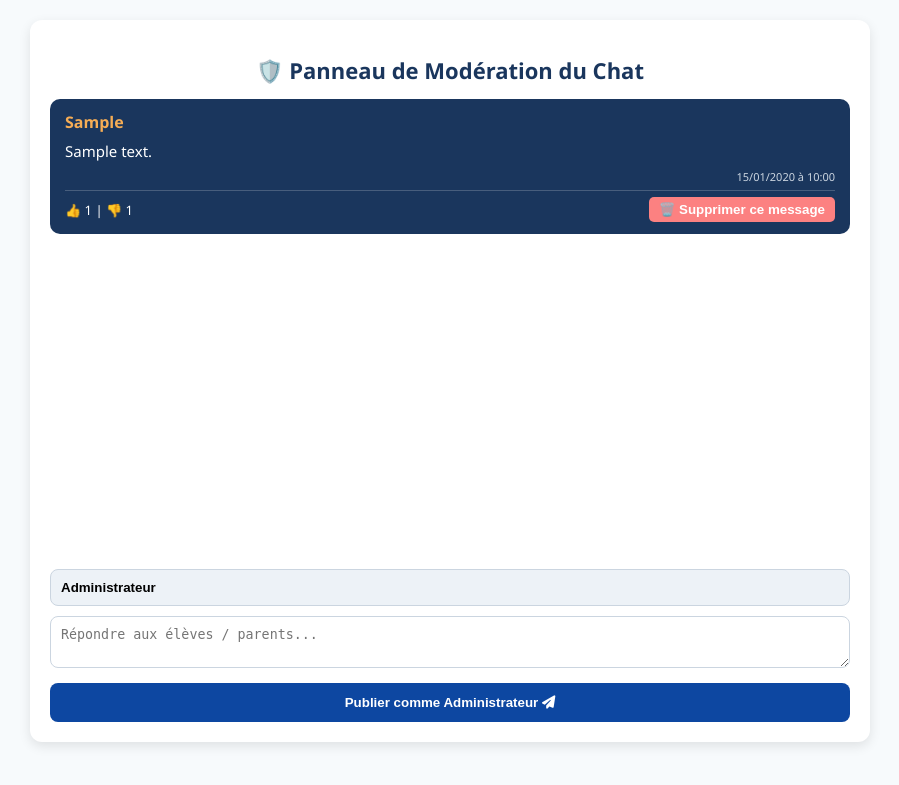
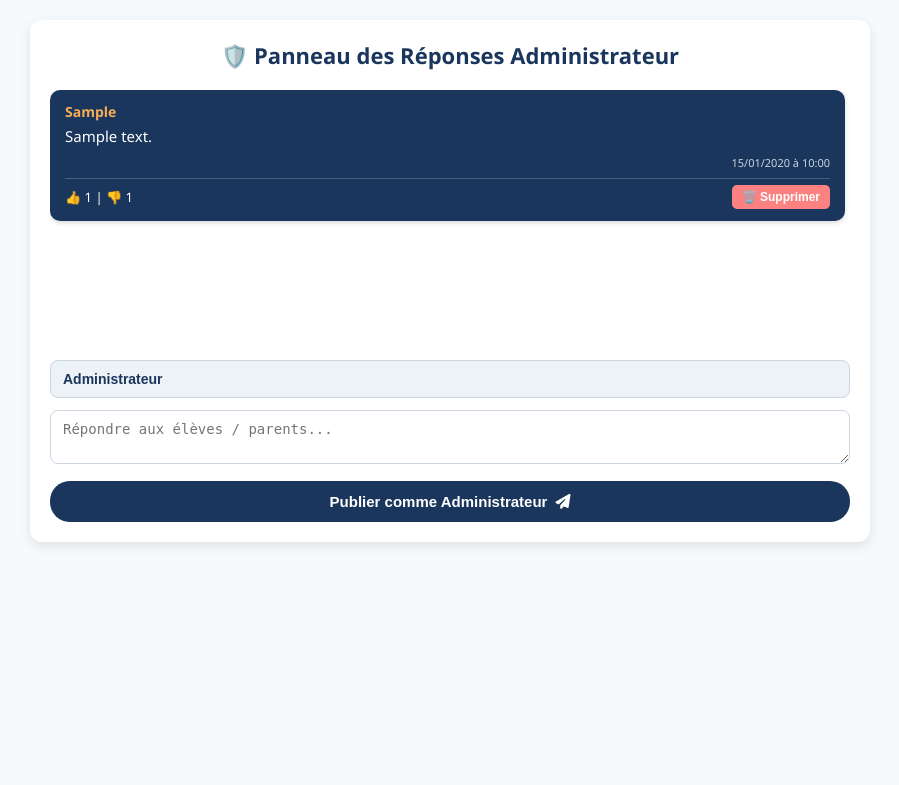
Before and after one commit to marcelomutshaila-hash/Institut-Saint-Charles-Lwanga, a Flask app: page /admin/chat in a window 1280 px wide. Shown: the top 785 px of the page, without its empty margins (190-1089 px from the left). Run offline with Flask 3, Linux system fonts and the light colour scheme; tables that the repository leaves empty hold one stand-in row (values such as "Sample post").

Commit message:
Enhance admin chat UI and functionality
Updated the admin chat interface with improved styles, changed header text, and adjusted message display elements.

```diff
--- a/templates/admin_chat.html
+++ b/templates/admin_chat.html
@@ -6,38 +6,48 @@
     <title>Espace Modération Admin - Institut Saint Charles Lwanga</title>
     <link rel="stylesheet" href="https://cdnjs.cloudflare.com/ajax/libs/font-awesome/6.5.1/css/all.min.css">
     <style>
-        body { font-family: 'Segoe UI', sans-serif; margin: 0; background: #f7fafc; padding: 20px; }
+        body { font-family: 'Segoe UI', Tahoma, Geneva, Verdana, sans-serif; margin: 0; background-color: #f7fafc; padding: 20px; color: #2d3748; }
         .admin-card { max-width: 800px; margin: 0 auto; background: white; border-radius: 12px; padding: 20px; box-shadow: 0 4px 12px rgba(0,0,0,0.1); }
-        h1 { color: #1a365d; text-align: center; font-size: 22px; }
-        .chat-messages { height: 450px; overflow-y: auto; margin-bottom: 20px; }
-        .send-btn { background: #0d47a1; color: white; border: none; padding: 12px 20px; border-radius: 8px; font-weight: bold; cursor: pointer; width: 100%; }
-        .input-group { margin-bottom: 10px; }
-        .input-group input, .input-group textarea { width: 100%; padding: 10px; border: 1px solid #cbd5e0; border-radius: 8px; box-sizing: border-box; }
+        h1 { color: #1a365d; text-align: center; font-size: 22px; margin-top: 0; margin-bottom: 20px; }
+        .chat-messages { min-height: 250px; max-height: 450px; overflow-y: auto; margin-bottom: 20px; padding-right: 5px; }
+        .input-group { margin-bottom: 12px; }
+        .input-group input, .input-group textarea { width: 100%; padding: 10px 12px; border: 1px solid #cbd5e0; border-radius: 8px; font-size: 14px; box-sizing: border-box; }
+        .send-btn { background-color: #1a365d; color: white; border: none; padding: 12px 20px; border-radius: 20px; font-weight: bold; cursor: pointer; width: 100%; font-size: 15px; display: flex; align-items: center; justify-content: center; gap: 8px; }
+        .send-btn:hover { background-color: #0d47a1; }
     </style>
 </head>
 <body>
 
 <div class="admin-card">
-    <h1>🛡️ Panneau de Modération du Chat</h1>
+    <h1>🛡️ Panneau des Réponses Administrateur</h1>
 
-    <div class="chat-messages" id="zone-admin-messages"></div>
+    <!-- Zone d'affichage des messages -->
+    <div class="chat-messages" id="zone-chat-messages">
+        <!-- Les messages s'afficheront ici -->
+    </div>
 
-    <!-- ZONE D'ENVOI ADMIN -->
+    <!-- Zone d'envoi Admin -->
     <div class="input-group">
-        <input type="text" id="adminSender" value="Administrateur" readonly style="background: #edf2f7; font-weight: bold;">
+        <input type="text" id="adminSender" value="Administrateur" readonly style="background-color: #edf2f7; font-weight: bold; color: #1a365d;">
     </div>
     <div class="input-group">
         <textarea id="adminMessage" rows="2" placeholder="Répondre aux élèves / parents..."></textarea>
     </div>
-    <button class="send-btn" onclick="envoyerMessageAdmin()">Publier comme Administrateur <i class="fas fa-paper-plane"></i></button>
+    <button class="send-btn" onclick="envoyerMessageAdmin()">
+        Publier comme Administrateur <i class="fas fa-paper-plane"></i>
+    </button>
 </div>
 
 <script>
+    // 1. CHARGEMENT DES MESSAGES
     async function chargerMessagesAdmin() {
         try {
             const response = await fetch('/api/get_messages?t=' + new Date().getTime());
             const messages = await response.json();
-            const zone = document.getElementById('zone-admin-messages');
+
+            const zone = document.getElementById('zone-chat-messages');
+            if (!zone) return;
+
             zone.innerHTML = '';
 
             messages.forEach(msg => {
@@ -47,47 +57,82 @@
                 div.style.borderRadius = '10px';
                 div.style.padding = '12px 15px';
                 div.style.marginBottom = '12px';
+                div.style.boxShadow = '0 2px 5px rgba(0,0,0,0.15)';
+
+                const estAdmin = msg.sender && msg.sender.toLowerCase().includes('admin');
+                const badgeAdmin = estAdmin ? '<span style="background-color: #f6ad55; color: #1a365d; font-size: 10px; font-weight: bold; padding: 2px 6px; border-radius: 4px; margin-left: 8px;">ADMIN</span>' : '';
 
                 div.innerHTML = `
-                    <div style="font-weight: bold; color: #f6ad55;">${msg.sender || 'Visiteur'}</div>
-                    <div style="margin: 8px 0; font-size: 15px;">${msg.message}</div>
-                    <div style="text-align: right; font-size: 11px; color: #cbd5e0;">${msg.datetime_str || ''}</div>
-                    <hr style="border: 0; border-top: 1px solid rgba(255,255,255,0.2); margin: 6px 0;">
+                    <div style="font-weight: bold; font-size: 14px; color: #f6ad55; margin-bottom: 5px; display: flex; align-items: center;">
+                        ${msg.sender || 'Visiteur'} ${badgeAdmin}
+                    </div>
 
-                    <div style="display: flex; justify-content: space-between; align-items: center; font-size: 13px;">
+                    <div style="font-size: 15px; color: #ffffff; line-height: 1.4; margin-bottom: 8px;">
+                        ${msg.message}
+                    </div>
+
+                    <div style="text-align: right; font-size: 11px; color: #cbd5e0; margin-bottom: 8px;">
+                        ${msg.datetime_str || ''}
+                    </div>
+
+                    <hr style="border: 0; border-top: 1px solid rgba(255, 255, 255, 0.2); margin: 6px 0;">
+
+                    <div style="display: flex; justify-content: space-between; align-items: center; font-size: 13px; margin-top: 6px;">
                         <span>👍 ${msg.likes || 0} | 👎 ${msg.dislikes || 0}</span>
-                        <!-- BOUTON SUPPRIMER UNIQUEMENT POUR L'ADMIN -->
-                        <button onclick="supprimerMessage(${msg.id})" style="background: #fc8181; color: white; border: none; padding: 5px 10px; border-radius: 5px; cursor: pointer; font-weight: bold;">
-                            🗑️ Supprimer ce message
+                        <!-- BOUTON SUPPRIMER RESERVÉ À L'ADMIN -->
+                        <button onclick="supprimerMessage(${msg.id})" style="background: #fc8181; color: white; border: none; padding: 5px 10px; border-radius: 5px; cursor: pointer; font-weight: bold; font-size: 12px;">
+                            🗑️ Supprimer
                         </button>
                     </div>
                 `;
                 zone.appendChild(div);
             });
-        } catch (e) { console.error(e); }
+        } catch (e) {
+            console.error("Erreur de chargement Admin:", e);
+        }
     }
 
+    // 2. ENVOI DE MESSAGE DEPUIS L'ADMIN
     async function envoyerMessageAdmin() {
-        const message = document.getElementById('adminMessage').value.trim();
-        if (!message) return;
+        const messageInput = document.getElementById('adminMessage');
+        const message = messageInput ? messageInput.value.trim() : '';
 
-        await fetch('/api/send_message', {
+        if (!message) {
+            alert("Veuillez écrire un message.");
+            return;
+        }
+
+        try {
+            const response = await fetch('/api/send_message', {
                 method: 'POST',
                 headers: { 'Content-Type': 'application/json' },
                 body: JSON.stringify({ sender: 'Administrateur', message: message })
             });
 
-        document.getElementById('adminMessage').value = '';
+            if (response.ok) {
+                messageInput.value = '';
                 chargerMessagesAdmin();
+            } else {
+                alert("Erreur lors de l'envoi.");
             }
-
-    async function supprimerMessage(id) {
-        if (confirm("Voulez-vous vraiment supprimer définitivement ce message ?")) {
-            await fetch(`/api/delete_message/${id}`, { method: 'DELETE' });
-            chargerMessagesAdmin();
+        } catch (e) {
+            console.error("Erreur d'envoi Admin:", e);
         }
     }
 
+    // 3. SUPPRESSION DU MESSAGE
+    async function supprimerMessage(id) {
+        if (confirm("Voulez-vous vraiment supprimer ce message ?")) {
+            try {
+                await fetch(`/api/delete_message/${id}`, { method: 'DELETE' });
+                chargerMessagesAdmin();
+            } catch (e) {
+                console.error("Erreur de suppression:", e);
+            }
+        }
+    }
+
+    // Actualisation automatique toutes les 3 secondes
     setInterval(chargerMessagesAdmin, 3000);
     chargerMessagesAdmin();
 </script>
```
Lines whose indentation alone changed are shown as unchanged.
